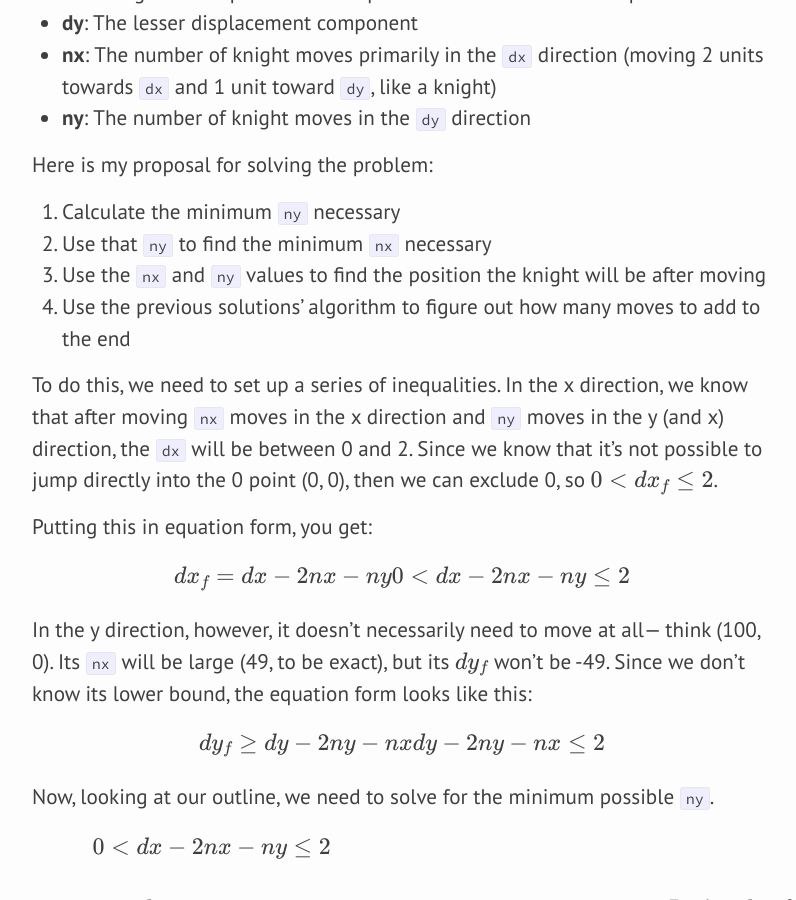
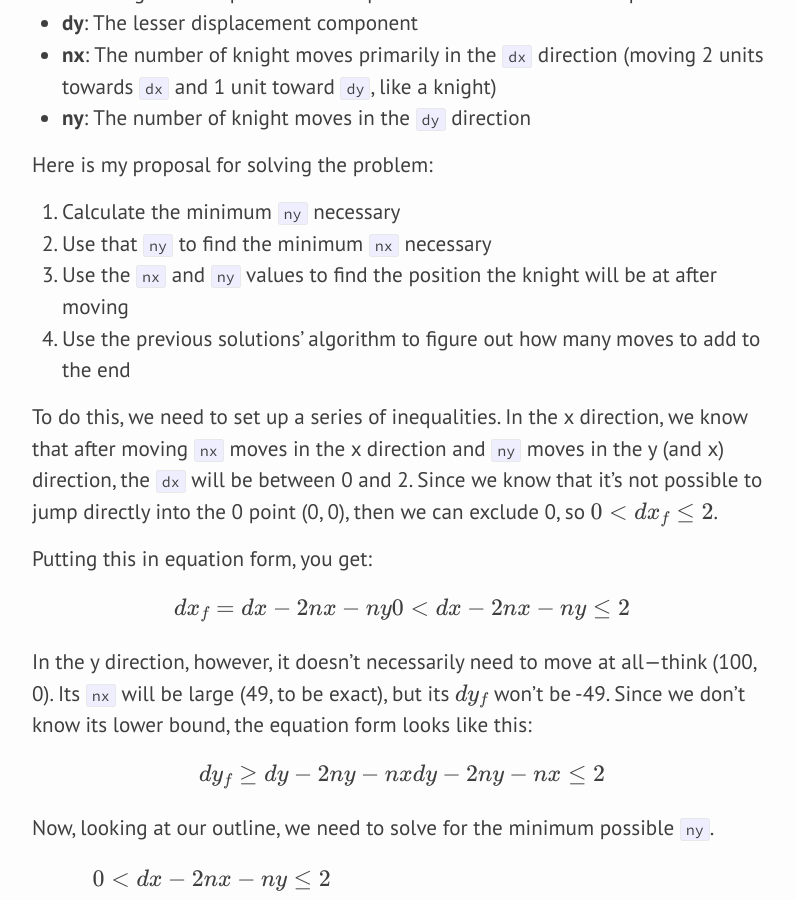
Before and after one commit to The-Ofek-Foundation/blog, a Jekyll site: the page built from _posts/2018-02-21-knight-moves.markdown, in a window 1280 px wide and 900 px high, scrolled down 7709 px. Shown: the whole window, without its empty margins (238-1034 px from the left). Built offline with Jekyll 4.4.1, drawn with Linux system fonts in a browser that asks for light colours; formulas are drawn with MathJax 3; comment, search, counter and statistics services are not loaded.

Commit message:
Fix grammar mistake

```diff
--- a/_posts/2018-02-21-knight-moves.markdown
+++ b/_posts/2018-02-21-knight-moves.markdown
@@ -148,7 +148,7 @@ Here is my proposal for solving the problem:
 
 1. Calculate the minimum ``ny`` necessary
 2. Use that ``ny`` to find the minimum ``nx`` necessary
-3. Use the ``nx`` and ``ny`` values to find the position the knight will be after moving
+3. Use the ``nx`` and ``ny`` values to find the position the knight will be at after moving
 4. Use the previous solutions' algorithm to figure out how many moves to add to the end
 
 To do this, we need to set up a series of inequalities. In the x direction, we know that after moving ``nx`` moves in the x direction and ``ny`` moves in the y (and x) direction, the ``dx`` will be between 0 and 2. Since we know that it's not possible to jump directly into the 0 point (0, 0), then we can exclude 0, so $$0 \lt dx_f \le 2$$.
@@ -157,7 +157,7 @@ Putting this in equation form, you get:
 
 $$dx_f = dx - 2nx - ny\\0 \lt dx - 2nx - ny \le 2$$
 
-In the y direction, however, it doesn't necessarily need to move at all&mdash; think (100, 0). Its ``nx`` will be large (49, to be exact), but its $$dy_f$$ won't be -49. Since we don't know its lower bound, the equation form looks like this:
+In the y direction, however, it doesn't necessarily need to move at all&mdash;think (100, 0). Its ``nx`` will be large (49, to be exact), but its $$dy_f$$ won't be -49. Since we don't know its lower bound, the equation form looks like this:
 
 
 $$ dy_f \ge dy - 2ny - nx\\dy - 2ny - nx \le 2$$
```
